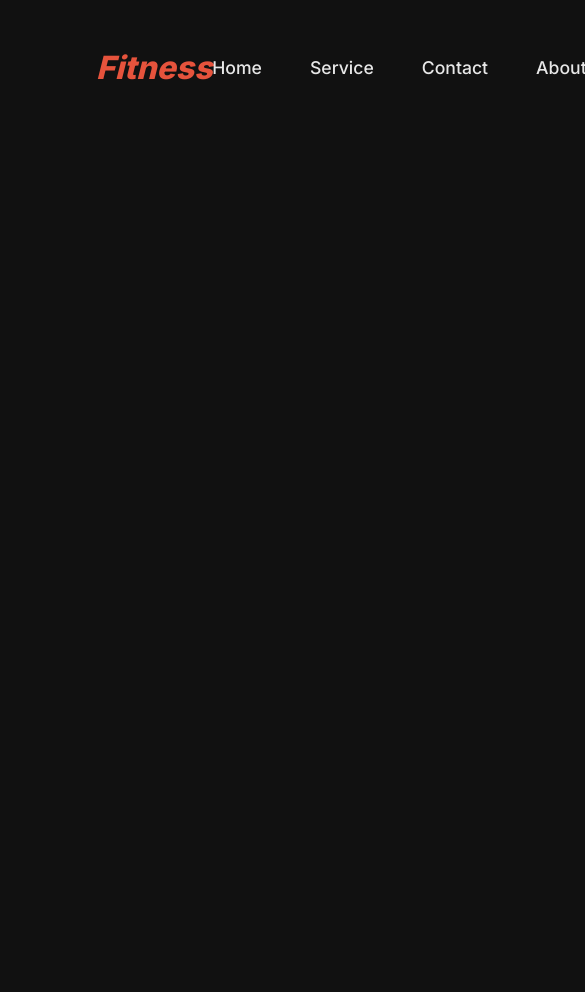
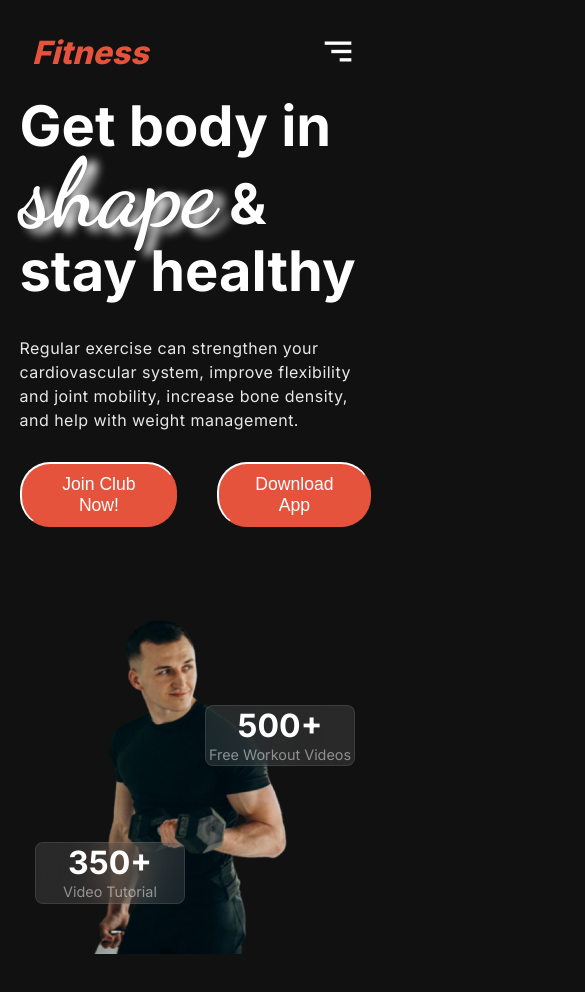
Before and after one commit to rakibul972500/Assignment-2, a plain HTML site: page index.html in a window 390 px wide. Shown: the whole page, 585 px wide, since content can reach past the window. Before the commit the page ends 844 px from the top, so only its background shows below. Drawn offline with nearby package versions, Linux system fonts and the light colour scheme.

Commit message:
baner section done

```diff
--- a/index.html
+++ b/index.html
@@ -26,4 +26,36 @@
   </header>
   <!--header section ended-->
 
+  <main>
+    <!--hero section started-->
+    <section class="hero-section ">
+      <div class="hero-content container">
+        <h1>Get body in <span>shape</span> & stay healthy</h1>
+        <p>Regular exercise can strengthen your cardiovascular system, improve flexibility and joint mobility, increase
+          bone
+          density, and help with weight management.</p>
+        <div class="btn-box">
+          <button class="colorfull">Join Club Now!</button>
+          <button>Download App</button>
+        </div>
+      </div>
+
+      <!--hero image bellow-->
+
+      <div class="hero-image container">
+        <img src="./images/Images 2.png">
+        <div class="like btn-1">
+          <h5>350+</h5>
+          <p>Video Tutorial</p>
+        </div>
+        <div class="like btn-2">
+          <h5>500+</h5>
+          <p>Free Workout Videos</p>
+        </div>
+      </div>
+    </section>
+    <!--hero section ended-->
+
+
+
 </body>
--- a/styles/index.css
+++ b/styles/index.css
@@ -86,3 +86,110 @@ header{
   }
 
   /*Navbar style end*/
+  /*Hero section start*/
+
+.hero-section{
+  display: flex;
+  align-items: center;
+  margin: 0 auto;
+  margin-top: -50px;
+  background: rgb(17, 17, 17)
+  rgba(119, 119, 119, 0)
+
+}
+
+.hero-content{
+  width: 500px;
+  display: flex;
+  flex-direction: column;
+  justify-content: start;
+  row-gap: 30px;
+}
+
+.hero-content h1{
+  font-size:4.5rem ;
+  color: var(--font-color);
+  line-height:1.2em;
+
+}
+
+.hero-content h1 span{
+  font-family:"Dancing Script", cursive;
+  font-weight:;
+  font-size: 6rem;
+  text-shadow: 10px 5px 10px var(--font-color);
+  cursor: pointer;
+  transition: 1s all;
+}
+.hero-content h1 span:hover{
+  display: inline-block;
+}
+
+.hero-content p{
+  line-height: 1.5rem;
+  opacity: 90%;
+  color: var(--font-color);
+  letter-spacing: 0.03rem;
+  font-size: 1rem;
+}
+.btn-box{
+  display: flex;
+  gap: 40px;
+}
+ button , .active{
+  padding: 10px 20px;
+  font-size: 1.1rem;
+  border: 1px solid var(--orange-color);
+  background: var(--orange-color);
+  color: var(--font-color);
+  border-radius: 30px;
+  border-top: 2px solid var(--font-color);
+  border-left:2px solid var(--font-color);
+  transition: .2s ease;
+  cursor: pointer;
+}
+
+button:hover , .active:hover{
+  border-top: 0;
+  border-left:0;
+  border-bottom: 2px solid var(--font-color);
+  border-right:2px solid var(--font-color);
+}
+
+.hero-image{
+  width: 350px;
+  position: relative;
+}
+
+.hero-image img{
+  width: 100%;
+}
+
+
+.like{
+  background: rgba(255, 255, 255, 0.1);
+  border: 1px solid rgba(255, 255, 255, 0.1);
+  backdrop-filter: blur(20px);
+  color: var(--font-color);
+  padding: 15px;
+  width: 150px;
+  padding: 0;
+  border-radius: 8px;
+  text-align: center;
+}
+.like h5{
+font-size: 2rem;
+}
+.btn-1{
+  position: absolute;
+  left: -35px;
+  bottom: 120px;
+}
+
+.btn-2{
+  position: absolute;
+  right: 0;
+  top: 130px;
+}
+
+/*Hero section end*/
--- a/styles/responsive.css
+++ b/styles/responsive.css
@@ -0,0 +1,144 @@
+@media screen and (max-width: 576px)
+{
+ .header{
+  padding:2rem ;
+ }
+
+ .container{
+  margin: 10% auto;
+  width: 90%;
+  border-radius: 3px;
+ }
+
+  .nav-option{
+    display: none;
+  }
+  .navbar i{
+    display: block;
+  }
+
+  .hero-section{
+    display: flex;
+    flex-direction: column;
+    }
+
+    .hero-content h1{
+      font-size:3.5rem ;
+    }
+
+
+    .hero-image{
+    width: 350px;
+    display: flex;
+   }
+    .hero-image img {
+    width: 60%;
+    margin: 0 auto;
+    }
+    .btn-box{
+      justify-content: space-around;
+    }
+    .btn-1{
+    left: 15px;
+    bottom: 50px;
+  }
+
+  .btn-2{
+    right: 15px;
+    top: 100px;
+  }
+
+  .habit-item{
+    margin-top: 50px;
+    display: grid;
+    grid-template-columns:1fr;
+    align-items: center;
+  }
+
+  .run-extra {
+    margin-top: 70px;
+    display: flex;
+    flex-direction: column-reverse;
+    row-gap: 30px;
+  }
+  .run-img{
+    width: 100%;
+  }
+
+  .train-grid{
+    flex-direction: column;
+    row-gap: 40px;
+  }
+  .row1 , .row2{
+    grid-template-columns: 1fr;
+    gap: 40px;
+  }
+  .row1 > div, .row2 > div{
+    height: 250px;
+  }
+
+  .bmi-calculator{
+    grid-template-columns: 1fr;
+  }
+
+  .input-box{
+    width: 150px;
+    flex-grow: 1;
+    border-radius: 8px;
+    border: none;
+  }
+
+  .bmi-calculator{
+    padding: 10%;
+    row-gap: 50px;
+   }
+   .bmi-left {
+    display: flex;
+    flex-direction: column;
+   }
+   .bmi-right{
+    display: flex;
+    flex-direction: column;
+    align-items: center;
+   }
+  .team-photo{
+    grid-template-columns: 1fr;
+    row-gap: 40px;
+  }
+  .photo{
+    margin: 0 auto;
+  }
+
+  .footer-content{
+    grid-template-columns: 1fr;
+    justify-content: center;
+    row-gap: 20px;
+    text-align: center;
+    padding: 40px 2rem;
+  }
+
+  .gift-hero video {
+    position: relative;
+    color: var(--font-color);
+  }
+  .gift-content{
+    position: absolute;
+    top: 50%;
+    left:50%;
+    text-align: center;
+  }
+  .gift-content p{
+    display: none;
+  }
+  .gift-content h1{
+    font-size: 1.5rem;
+    color: var(--orange-color);
+  }
+
+  .free-item-box{
+    grid-template-columns: 1fr;
+    row-gap: 50px;
+  }
+
+
+}
```
